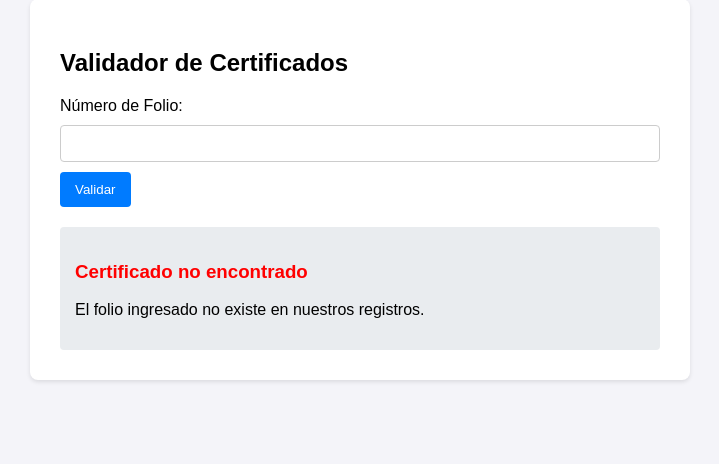
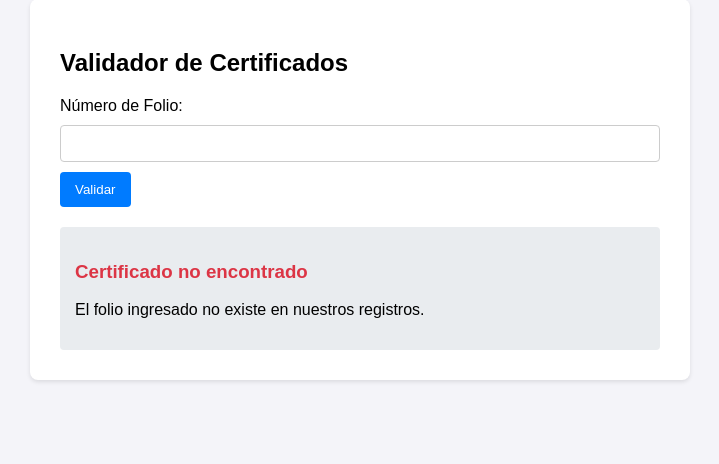
Before and after one commit to enriquefariasrdz/ceti-validador-python, a Flask app: template templates/index.html in a window 1280 px wide. Shown: the part 51-515 px from the top of the page, without its empty margins (20-739 px from the left). Run offline with Flask 3, Linux system fonts and the light colour scheme; the template is opened without the code that fills it, so the values that code supplies are empty.

Commit message:
Display certificate status correctly

```diff
--- a/templates/index.html
+++ b/templates/index.html
@@ -10,6 +10,9 @@
         button { background: #007bff; color: white; padding: 10px 15px; border: none; border-radius: 4px; cursor: pointer; }
         button:hover { background: #0056b3; }
         .result { margin-top: 20px; padding: 15px; background: #e9ecef; border-radius: 4px; }
+        .valid { color: #198754; }
+        .warning { color: #b26a00; }
+        .invalid { color: #dc3545; }
     </style>
 </head>
 <body>
@@ -23,12 +26,20 @@
         {% if resultado != none %}
             <div class="result">
                 {% if resultado %}
-                    <h3>¡Certificado Válido!</h3>
+                    {% if resultado.estatus == 'Valido' %}
+                        <h3 class="valid">¡Certificado Válido!</h3>
+                    {% elif resultado.estatus == 'Revocado' %}
+                        <h3 class="invalid">Certificado Revocado</h3>
+                    {% elif resultado.estatus == 'Expirado' %}
+                        <h3 class="warning">Certificado Expirado</h3>
+                    {% else %}
+                        <h3 class="warning">Estado del certificado: {{ resultado.estatus }}</h3>
+                    {% endif %}
                     <p><strong>Nombre:</strong> {{ resultado.nombre }}</p>
                     <p><strong>Curso:</strong> {{ resultado.curso }}</p>
                     <p><strong>Fecha:</strong> {{ resultado.fecha }}</p>
                 {% else %}
-                    <h3 style="color: red;">Certificado no encontrado</h3>
+                    <h3 class="invalid">Certificado no encontrado</h3>
                     <p>El folio ingresado no existe en nuestros registros.</p>
                 {% endif %}
             </div>
```
